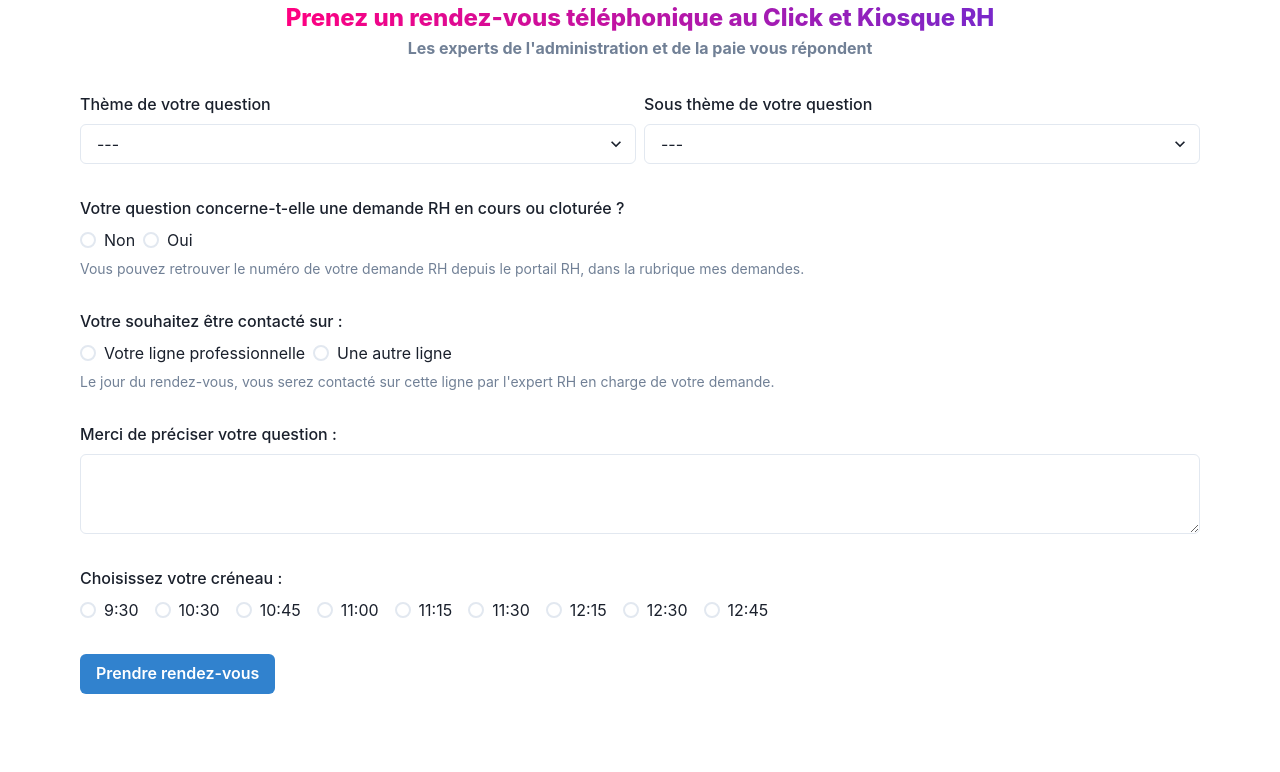
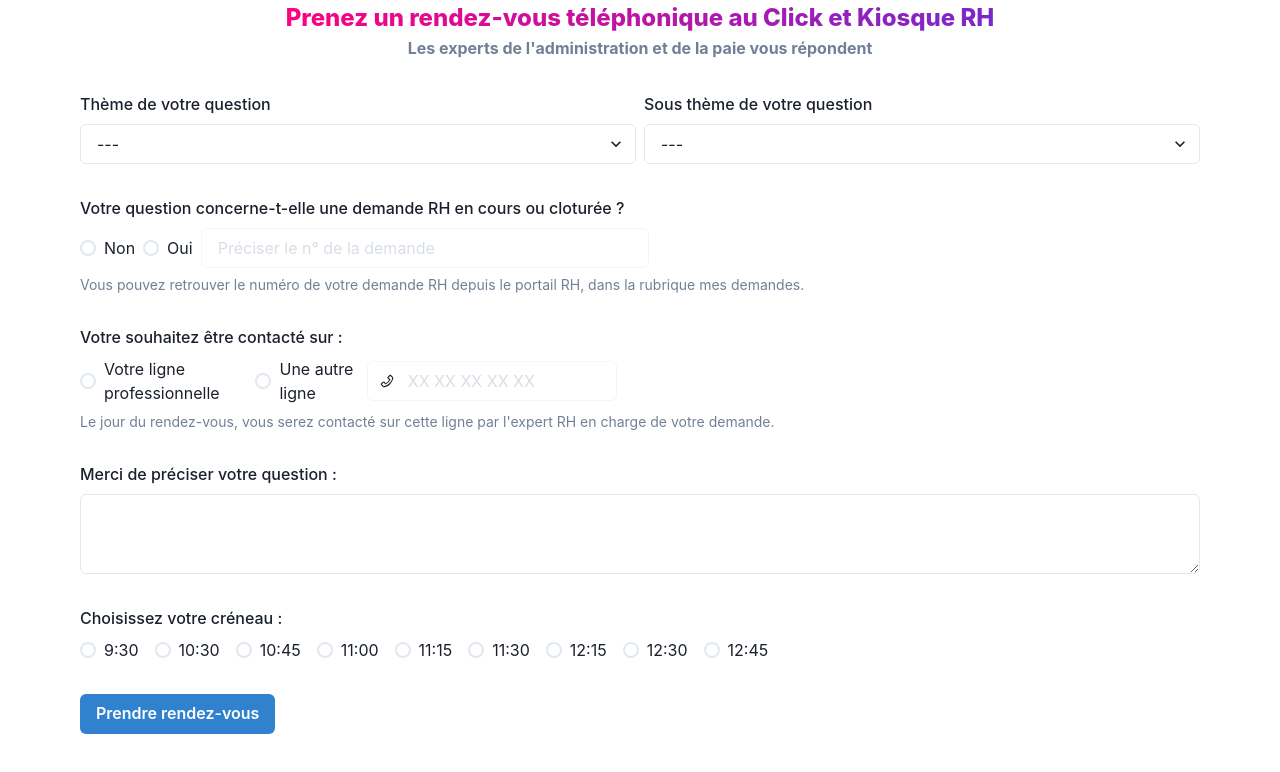
Before and after one commit to alexCoding42/one-click-rh, a React (Create React App) app: page / in a window 1280 px wide. Shown: the top 772 px of the page. Built offline with nearby package versions, Linux system fonts and the light colour scheme; what @aws-amplify/datastore, aws-amplify would draw is missing.

Commit message:
Add two more imputs depending on the choices

```diff
--- a/src/models/index.d.ts
+++ b/src/models/index.d.ts
@@ -12,6 +12,8 @@
   readonly contactPreference: string;
   readonly precision: string;
   readonly hour: string;
+  readonly requestId?: string;
+  readonly otherLinePhoneNumber?: string;
   constructor(init: ModelInit<Appointment>);
   static copyOf(source: Appointment, mutator: (draft: MutableModel<Appointment>) => MutableModel<Appointment> | void): Appointment;
 }
--- a/src/models/schema.js
+++ b/src/models/schema.js
@@ -50,6 +50,20 @@
                     "isArray": false,
                     "type": "String",
                     "isRequired": true,
+                    "attributes": []
+                },
+                "requestId": {
+                    "name": "requestId",
+                    "isArray": false,
+                    "type": "String",
+                    "isRequired": false,
+                    "attributes": []
+                },
+                "otherLinePhoneNumber": {
+                    "name": "otherLinePhoneNumber",
+                    "isArray": false,
+                    "type": "String",
+                    "isRequired": false,
                     "attributes": []
                 }
             },
@@ -197,5 +211,5 @@
     },
     "enums": {},
     "nonModels": {},
-    "version": "f93860fe998512f7c2c57afa5b7b804c"
+    "version": "ce7af62bc0729de423ed2e924c15ec5d"
 };
--- a/src/pages/HomePage.tsx
+++ b/src/pages/HomePage.tsx
@@ -11,6 +11,9 @@
   FormHelperText,
   FormLabel,
   HStack,
+  Input,
+  InputGroup,
+  InputLeftElement,
   Radio,
   RadioGroup,
   Select,
@@ -20,6 +23,7 @@
   useToast,
 } from '@chakra-ui/react';
 import { Field, Form, Formik } from 'formik';
+import { AiOutlinePhone as PhoneIcon } from 'react-icons/ai';
 import { hourOptions, themesAndSubthemes } from '../data';
 
 import { DataStore } from '@aws-amplify/datastore';
@@ -31,7 +35,9 @@
   theme: '',
   subTheme: '',
   closedRequest: '',
+  requestId: '',
   contactPreference: '',
+  otherLinePhoneNumber: '',
   precision: '',
   hour: '',
 };
@@ -49,6 +55,7 @@
   const [themes, setThemes] = useState<string[]>([]);
   const [subThemes, setSubThemes] = useState<any[]>([]);
   const [theme, setTheme] = useState<string | null>(null);
+  const [isSubmitting, setIsSubmitting] = useState<boolean>(false);
 
   useEffect(() => {
     if (themesAndSubthemes) {
@@ -77,11 +84,12 @@
 
   const handleSubmit = async (values: IFormInputs) => {
     try {
+      setIsSubmitting(true);
       const appointment = { ...values };
       const newAppointment = await DataStore.save(new Appointment(appointment));
 
       showToast(APPOINTMENT_TITLE, APPOINTMENT_CREATE_SUCCESS, 'success');
-
+      setIsSubmitting(false);
       return newAppointment;
     } catch (error) {
       showToast(APPOINTMENT_TITLE, APPOINTMENT_CREATE_ERROR, 'error');
@@ -128,10 +136,9 @@
           validationSchema={formSchema}
           onSubmit={(values, actions) => {
             handleSubmit(values);
-            actions.setSubmitting(false);
           }}
         >
-          {({ isSubmitting, isValid, setFieldValue }) => (
+          {({ isValid, setFieldValue }) => (
             <Form>
               <HStack mb={8}>
                 <Field name='theme'>
@@ -187,7 +194,7 @@
                 </Field>
               </HStack>
 
-              <Stack mb={8}>
+              <Stack align='center' mb={8}>
                 <Field name='closedRequest'>
                   {({ field, form }: any) => (
                     <FormControl
@@ -205,6 +212,7 @@
                         onChange={(request: string) => {
                           setClosedRequest(request);
                           setFieldValue('closedRequest', request);
+                          setFieldValue('requestId', '');
                         }}
                       >
                         <HStack>
@@ -220,8 +228,31 @@
                           >
                             Oui
                           </Radio>
+                          <Box width='40%'>
+                            <Field name='requestId'>
+                              {({ field, form }: any) => (
+                                <FormControl
+                                  isInvalid={
+                                    form.errors.requestId &&
+                                    form.touched.requestId
+                                  }
+                                >
+                                  <Input
+                                    {...field}
+                                    type='text'
+                                    placeholder='Préciser le n° de la demande'
+                                    isDisabled={closedRequest !== 'Oui'}
+                                  />
+                                  <FormErrorMessage>
+                                    {form.errors.requestId}
+                                  </FormErrorMessage>
+                                </FormControl>
+                              )}
+                            </Field>
+                          </Box>
                         </HStack>
                       </RadioGroup>
+
                       <FormHelperText>
                         Vous pouvez retrouver le numéro de votre demande RH
                         depuis le portail RH, dans la rubrique mes demandes.
@@ -250,6 +281,7 @@
                         onChange={(contact: string) => {
                           setContactPreference(contact);
                           setFieldValue('contactPreference', contact);
+                          setFieldValue('otherLinePhoneNumber', '');
                         }}
                       >
                         <HStack>
@@ -265,6 +297,34 @@
                           >
                             Une autre ligne
                           </Radio>
+                          <Field name='otherLinePhoneNumber'>
+                            {({ field, form }: any) => (
+                              <FormControl
+                                isInvalid={
+                                  form.errors.otherLinePhoneNumber &&
+                                  form.touched.otherLinePhoneNumber
+                                }
+                              >
+                                <InputGroup width='30%'>
+                                  <InputLeftElement
+                                    pointerEvents='none'
+                                    children={<PhoneIcon color='gray.300' />}
+                                  />
+                                  <Input
+                                    {...field}
+                                    type='tel'
+                                    placeholder='XX XX XX XX XX'
+                                    isDisabled={
+                                      contactPreference !== 'otherLine'
+                                    }
+                                  />
+                                </InputGroup>
+                                <FormErrorMessage>
+                                  {form.errors.otherLinePhoneNumber}
+                                </FormErrorMessage>
+                              </FormControl>
+                            )}
+                          </Field>
                         </HStack>
                       </RadioGroup>
                       <FormHelperText>
--- a/src/types/index.ts
+++ b/src/types/index.ts
@@ -2,7 +2,9 @@
   theme: string;
   subTheme: string;
   closedRequest: string;
+  requestId?: string;
   contactPreference: string;
+  otherLinePhoneNumber?: string;
   precision: string;
   hour: string;
 }
--- a/src/utils/validationSchema/formSchema.tsx
+++ b/src/utils/validationSchema/formSchema.tsx
@@ -1,12 +1,30 @@
 import * as Yup from 'yup';
 
 const fieldRequired: string = 'Ce champ est obligatoire.';
+const requestIdRequired: string = 'Vous devez préciser le n° de demande.';
+const otherLinePhoneNumberRequired: string =
+  'Vous devez entrer un n° de téléphone.';
+
+const requiredForClosedRequest = {
+  is: 'Oui',
+  then: Yup.string().required(requestIdRequired),
+};
+
+const requiredForContactPreference = {
+  is: 'otherLine',
+  then: Yup.string().required(otherLinePhoneNumberRequired),
+};
 
 export const formSchema = Yup.object().shape({
   theme: Yup.string().required(fieldRequired),
   subTheme: Yup.string().required(fieldRequired),
   closedRequest: Yup.string().required(fieldRequired),
+  requestId: Yup.string().when('closedRequest', requiredForClosedRequest),
   contactPreference: Yup.string().required(fieldRequired),
+  otherLinePhoneNumber: Yup.string().when(
+    'contactPreference',
+    requiredForContactPreference
+  ),
   precision: Yup.string().required(fieldRequired),
   hour: Yup.string().required(fieldRequired),
 });
```
Also changed, not shown: 1 other file (tests, documents, lock files or other folders).
